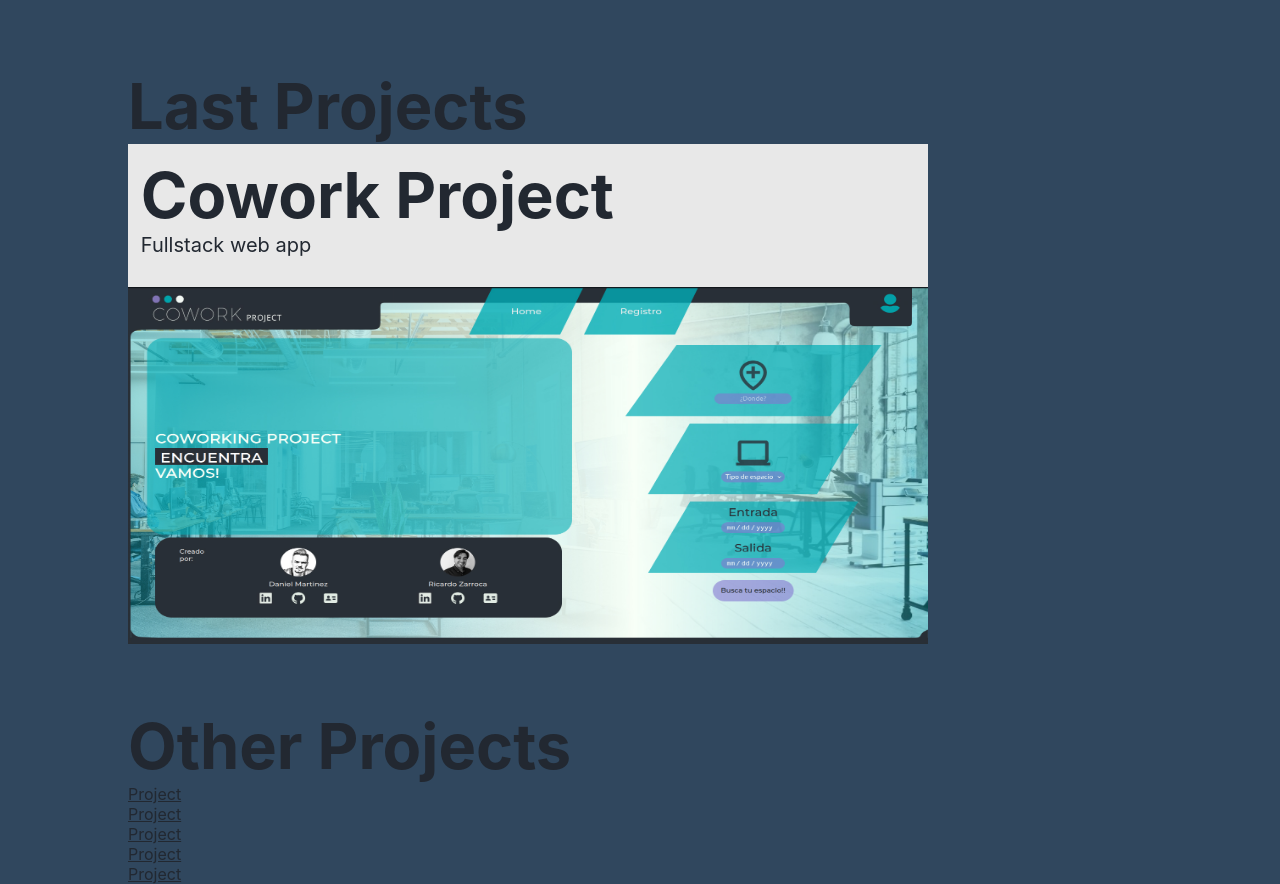
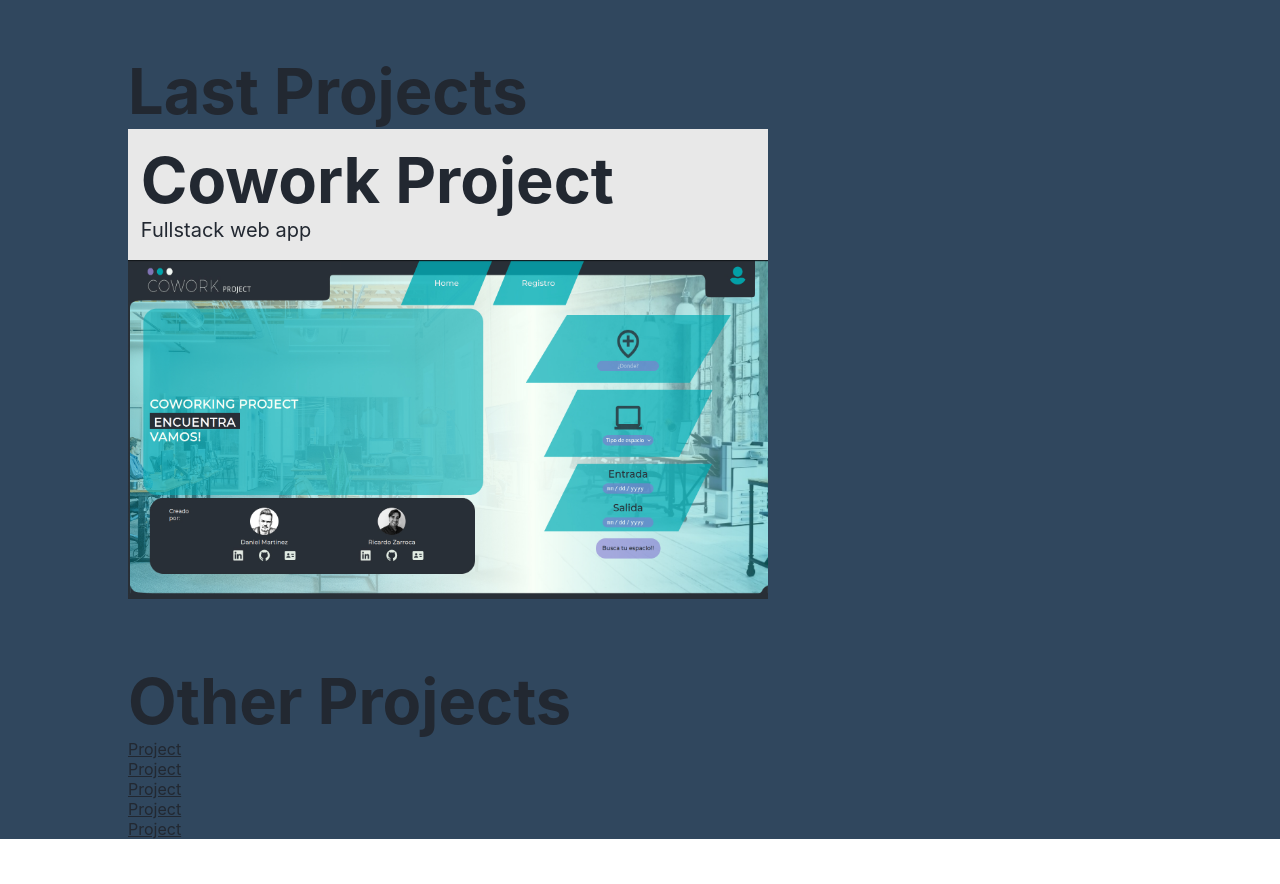
Before and after one commit to rzarroca/portfolio, a React (Create React App) app: page / in a window 1280 px wide. Shown: the part 1940-2824 px from the top of the page. After the commit the page ends 2779 px from the top, so only its background shows below. Built offline with nearby package versions, Linux system fonts and the light colour scheme.

Commit message:
Component CardProject: Css improves

```diff
--- a/src/components/CardProject/CardProject.js
+++ b/src/components/CardProject/CardProject.js
@@ -11,21 +11,29 @@ export function CardProject ({
 }) {
   let [showLinks, setShowLinks] = useState(false)
 
-  function getVisibility (boolean) {
+  function visibilityClass (boolean) {
     return boolean ? 'cardProject-information--visible' : ''
   }
 
   return (
-    <article className='cardProject' onClick={() => setShowLinks(state => !state)}>
+    <article
+      className='cardProject'
+      onClick={() => setShowLinks(state => !state)}
+      onMouseEnter={() => setShowLinks(true)}
+      onMouseLeave={() => setShowLinks(false)}
+    >
       <header className='cardProject-header'>
         <h1 className='cardProject-title'>{title}</h1>
         <p className='cardProject-description'>{description}</p>
       </header>
       <figure className='cardProject-content'>
         <ImageWithFallback image={image} alt={alt} className='cardProject-image' />
-        <figcaption className={`cardProject-information ${getVisibility(showLinks)}`}>{
-          showLinks ? children : null
-        }
+        <figcaption
+          className={`cardProject-information ${visibilityClass(showLinks)}`}
+        >
+          {
+            showLinks ? children : null
+            }
         </figcaption>
       </figure>
     </article>
--- a/src/components/CardProject/cardProject.css
+++ b/src/components/CardProject/cardProject.css
@@ -1,10 +1,8 @@
 .cardProject {
-  max-width: 800px;
-  max-height: 500px;
-  height: clamp(250px, 40vw, 600px);
+  width: clamp(280px, 50vw, 650px);
+  height: clamp(250px, 40vw, 470px);
 
   display: grid;
-  grid-template-rows: minmax(0, 2fr) minmax(0, 5fr);
 }
 
 .cardProject-header {
```
